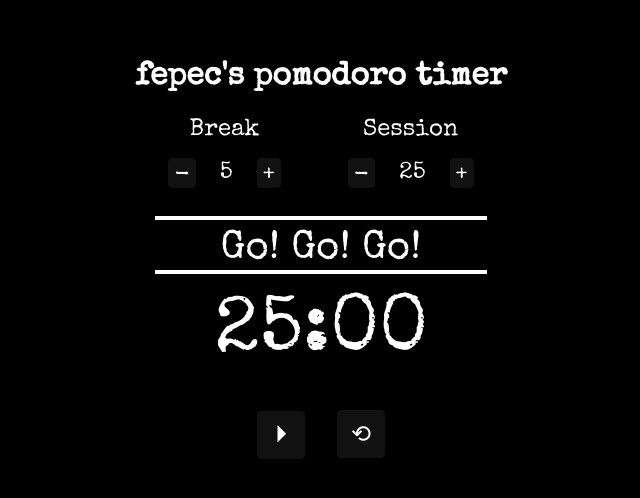
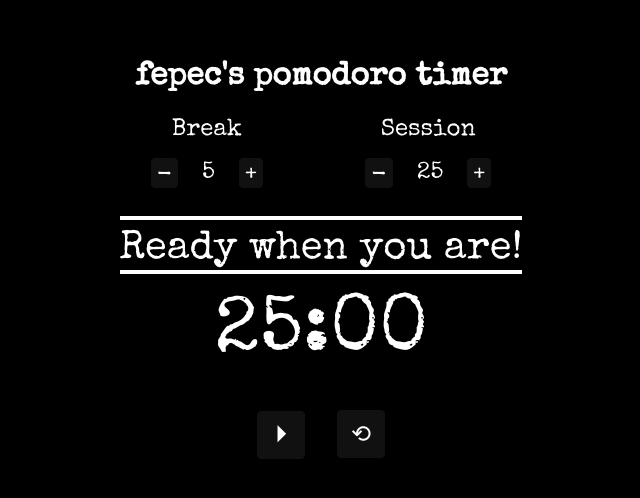
Before and after one commit to fepec/fcc-pomodoro, a React app: page / in a window 1280 px wide. Shown: the part 140-638 px from the top of the page, without its empty margins (319-959 px from the left). Built offline with nearby package versions, Linux system fonts and the light colour scheme.

Commit message:
Add status prop to statusDisplay.js

```diff
--- a/src/App.js
+++ b/src/App.js
@@ -10,6 +10,7 @@ function App() {
     // time for state will be stored in minutes
     let [sessionTime, setSessionTime] = useState(25)
     let [breakTime, setBreakTime] = useState(5)
+    let [timerStatus, setTimerStatus] = useState('ready')
 
     // event handlers
     function handlePlusMinusClick(e) {
@@ -49,7 +50,7 @@ function App() {
             </TimeSetter>
         </div>
         <div className='main-display'>
-            <StatusDisplay status="break" />
+            <StatusDisplay status={timerStatus} />
             <CountdownTimer />
         </div>
         <div className='timer-controls'>
--- a/src/components/StatusDisplay.js
+++ b/src/components/StatusDisplay.js
@@ -1,17 +1,21 @@
 import React from "react";
 
-export default function StatusDisplay({control}) {
+export default function StatusDisplay({ status }) {
     let currentStatus
-    if (control === "break") {
-        currentStatus = "Take a break"
-    } else {
-        currentStatus = "Go! Go! Go!"
+    switch (status) {
+        case 'ready':
+            currentStatus = 'Ready when you are!';
+            break;
+        case 'break':
+            currentStatus = 'Take a break.';
+            break;
+        case 'session':
+            currentStatus = 'Go! Go! Go!';
+            break;
     }
 
     return <div id="timer-label" className="status-display">
-            {currentStatus}
-        </div>
-
-
+        {currentStatus}
+    </div>
 
 }
```
